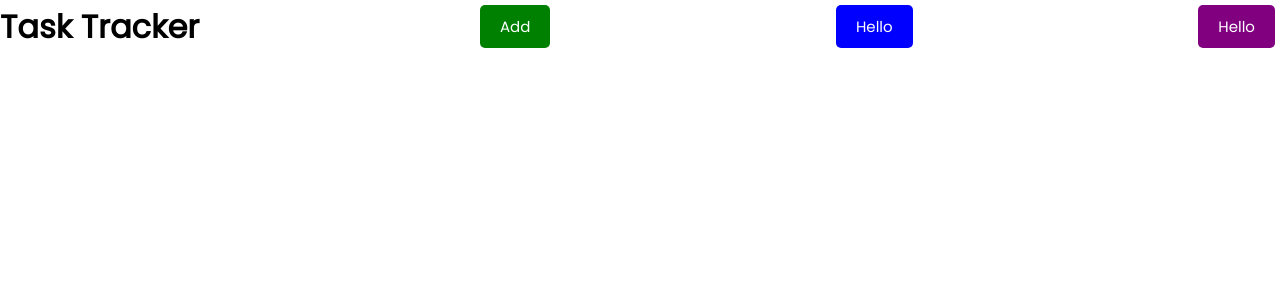
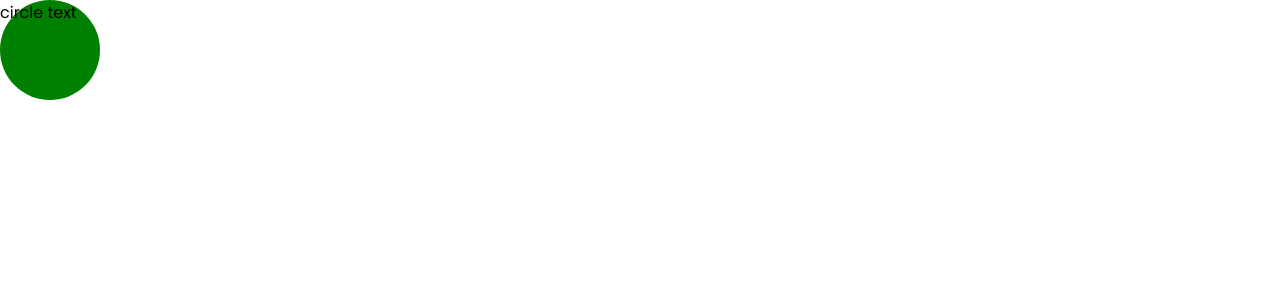
Before and after one commit to sstrawmatt2/reactApp, a React (Create React App) app: page / in a window 1280 px wide. Shown: the top 300 px of the page. Built offline with nearby package versions, Linux system fonts and the light colour scheme.

Commit message:
Messing with shapes some more

```diff
--- a/src/App.css
+++ b/src/App.css
@@ -28,6 +28,7 @@
   color: #61dafb;
 }
 
+
 @keyframes App-logo-spin {
   from {
     transform: rotate(0deg);
--- a/src/App.js
+++ b/src/App.js
@@ -1,16 +1,25 @@
 import React, { Component }  from 'react';
 import logo from './logo.svg';
-import './App.css';
-import Header from './components/Header'
+import './index.css';
+import Header from './components/Header';
 
 function App() {
 
 const name = 'Sean'
 
   return (
-    <div className="App">
-      <Header />
+    //<div className="App">
+    //  <Header />
+    //  square
+    //  <p class="text">SQUARE TEXT</p>
+    //</div>
+    //<div class="square">
+    //  <p class="text">square text</p>
+    //</div>
+    <div class="circle">
+      <p class="text">circle text</p>
     </div>
+
   );
 }
 
--- a/src/index.css
+++ b/src/index.css
@@ -39,6 +39,20 @@ body {
   text-decoration: none;
   font-size: 15px;
   font-family: inherit;
+}
+
+.square{
+  display: flex;
+  width: 100px;
+  height: 100px;
+  background-color: red;
+}
+.circle {
+  display: flex;
+  width: 100px;
+  height: 100px;
+  background-color: green;
+  border-radius: 50%;
 }
 
 .btn:focus {
```
